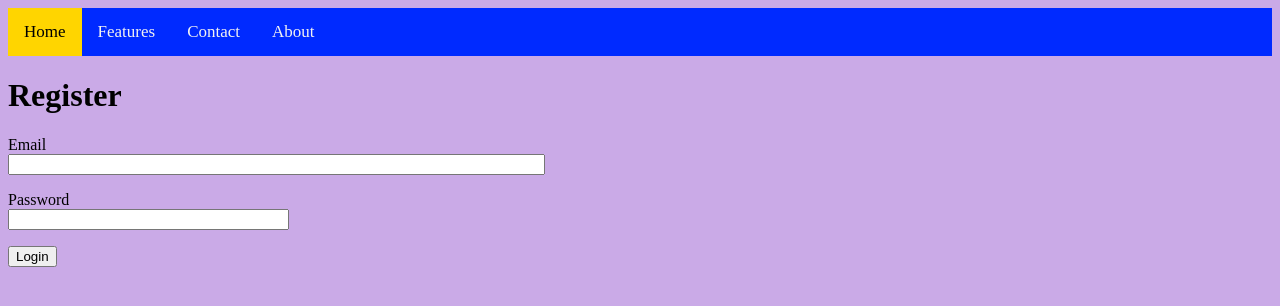
After one commit to A-m-el/login-profile, a Python web app: template app/templates/login.html in a window 1280 px wide. The commit adds this page. Shown: the top 306 px of the page. Run offline with Jinja, Linux system fonts and the light colour scheme; the template is opened without the code that fills it: most values are stand-ins (such as "Sample title", 1, 10 or a date in 2020); form fields are guessed from the names that the template uses.

Commit message:
feat: add login template

```diff
--- a/app/forms.py
+++ b/app/forms.py
@@ -2,7 +2,7 @@ from dataclasses import field
 from wsgiref.validate import validator
 from flask_wtf import FlaskForm
 from wtforms import EmailField, PasswordField, StringField, SubmitField, ValidationError
-from wtforms.validators import  DataRequired, Email
+from wtforms.validators import  Email
 from wtforms import validators
 
 from app.models import User
--- /dev/null
+++ b/app/templates/login.html
@@ -0,0 +1,26 @@
+{% extends "base.html" %}
+
+
+{% block content %}
+<h1>Register</h1>
+<form action="{{ url_for('login') }}" method="post">
+    {{ form.csrf_token }}
+    <p>
+        {{ form.email.label }}<br>
+        {{ form.email(size=64) }}<br>
+        {% for error in form.email.errors %}
+            <span style="color: red;">[{{ error }}]</span>
+        {% endfor %}
+    </p>
+    <p>
+        {{ form.password.label }}<br>
+        {{ form.password(size=32) }}<br>
+        {% for error in form.password.errors %}
+            <span style="color: red;">[{{ error }}]</span>
+        {% endfor %}
+    </p>
+
+    </p>
+    <p>{{ form.login() }}</p>
+</form>
+{% endblock %}
--- a/app/templates/register.html
+++ b/app/templates/register.html
@@ -6,7 +6,7 @@
 <form action="{{ url_for('register') }}" method="post">
     {{ form.csrf_token }}
     <p>
-        <!-- {{ form.name.label }}<br> -->
+        {{ form.name.label }}<br>
         {{ form.name(size=32) }}<br>
         {% for error in form.name.errors %}
             <span style="color: red;">[{{ error }}]</span>
```
